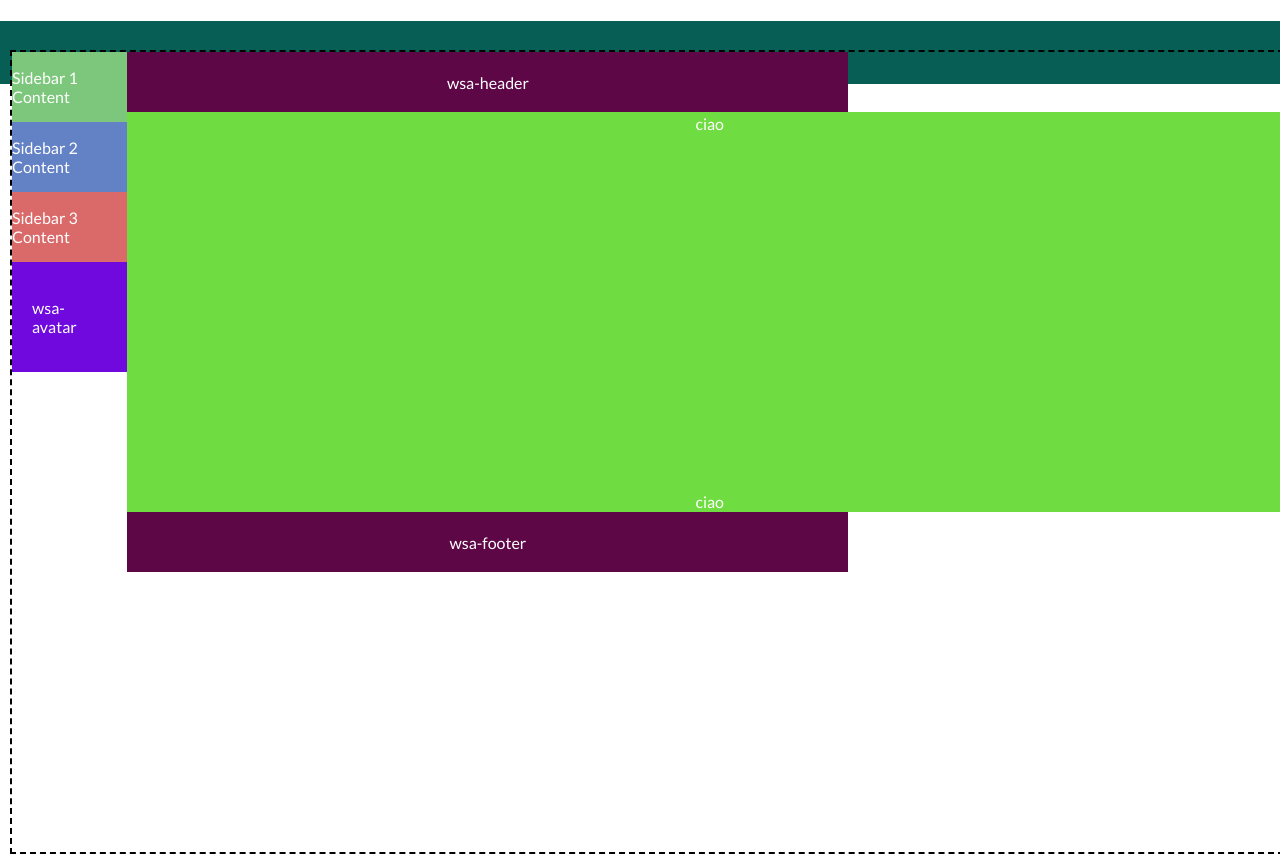
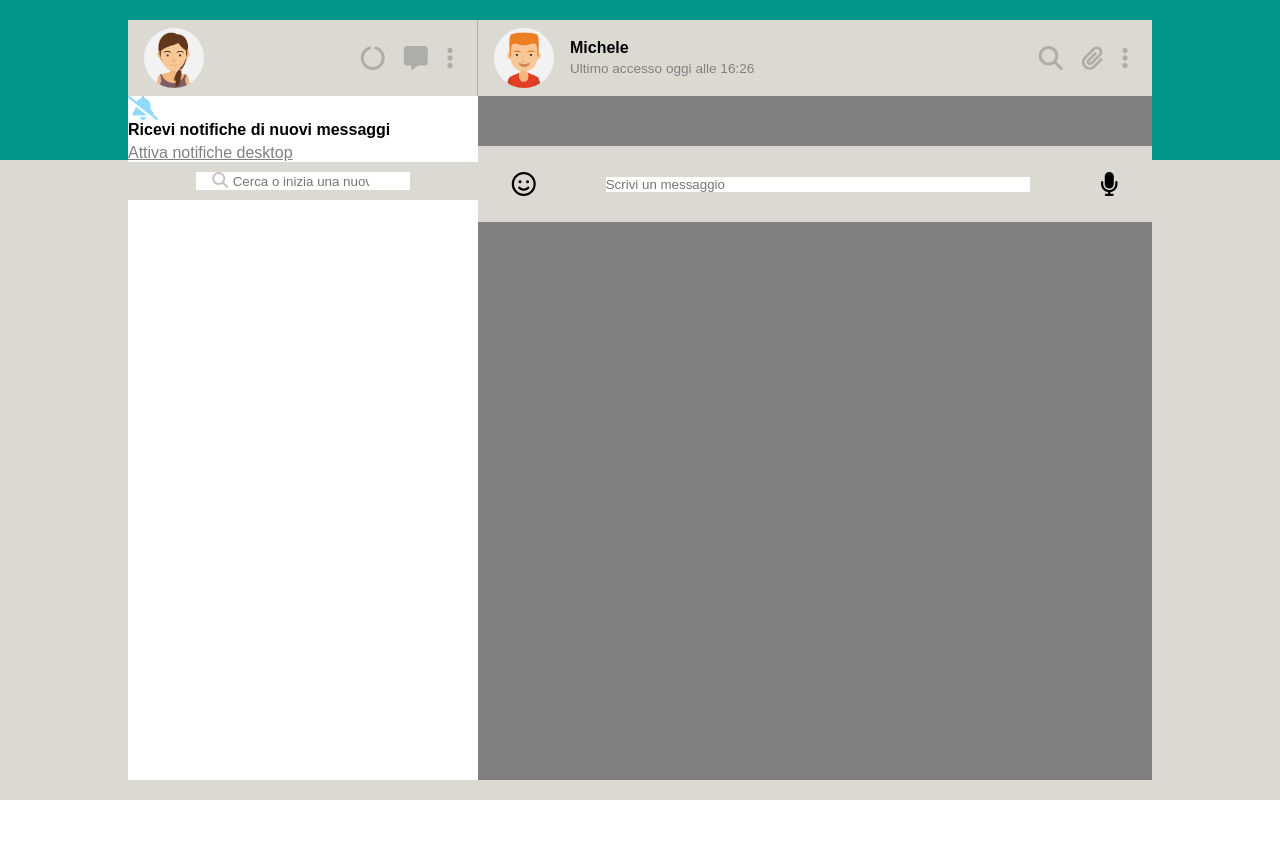
Before and after one commit to leamusa/html-css-boolzapp, a plain HTML site: page index.html in a window 1280 px wide. After the commit the page ends 800 px from the top, so only its background shows below. Drawn offline with Linux system fonts and the light colour scheme.

Commit message:
add notifics-text,search bar,contcts,sidebar dx to finish

```diff
--- a/assets/css/style.css
+++ b/assets/css/style.css
@@ -1,209 +1,360 @@
-* body {
-  margin: 0;
-  padding: 0;
-  font-family: "Lato", sans-serif;
-}
-#backgrd .container {
-  height: 100vh;
-  display: flex;
-  background: linear-gradient(from top, #b9b8b2, to bottom #757a7b);
-}
-.header {
-  background-color: #075e54;
-  height: 63px;
-  position: relative;
-  width: 100%;
-}
-.main-container {
-  display: flex;
-  justify-content: center;
-  position: absolute;
-  top: 50px;
-  bottom: auto;
-  width: ;
-  height: fit-content;
-  margin: auto;
-  border: 2px dashed;
-}
-.left {
-}
-.sidebar {
-  color: #fff;
-  margin: auto 0;
-  display: flex;
+:root {
+  --left-sidebar-width: 350px;
 }
 
-/* Add more sidebar */
-.sidebar-1 {
-  background-color: #7dc77d; /* Green */
-}
-
-.sidebar-2 {
-  background-color: #6381c5; /* Blue */
-}
-
-.sidebar-3 {
-  background-color: #da6a6a; /* Red */
-}
-
-/* wsa-avatar outside of sidebar */
-.wsa-avatar {
-  background-color: #7009dd;
-  padding: 20px;
-  color: white;
-}
-.right {
-}
-
-.wsa-container {
-  width: 100%;
-  display: flex;
-  flex-direction: column;
-}
-
-.wsa-main {
-  background-color: #6fdc41;
-  flex-grow: 3;
-  color: #fff;
-  max-width: 468px;
-  width: 100%;
-}
-.chat {
-  display: flex;
-  flex-direction: column-reverse;
-  max-width: 607px;
-  height: 397px;
-  align-items: stretch;
-  flex-wrap: nowrap;
-  align-content: space-between;
-  justify-content: space-between;
-}
-
-#chat .sent {
-  background-color: #7bb7b0;
-  height: 85px;
-  position: relative;
-  width: 146px;
-  display: flex-end;
-}
-#chat .received {
-  background-color: #075e54;
-  height: 85px;
-  position: relative;
-  width: 146px;
-  display: flex-start;
-}
-
-.wsa-header,
-.wsa-footer {
-  display: flex;
-  justify-content: center;
-  align-items: center;
-  background-color: #5e0747;
-  color: #fff;
-  height: 31px;
-  width: 721px;
-}
-
-/* Media query ----------------------------------- */
-/* Media query per tablet */
-@media (max-width: 1024px) {
-  .main-container {
-    width: 80%;
-    height: auto;
-    left: 10px;
-    right: 10px;
-  }
-
-  .sidebar {
-    flex-direction: column;
-    margin: 0;
-    text-align: center;
-  }
-
-  .wsa-avatar {
-    margin-top: 0;
-  }
-  .sent {
-    background-color: #7bb7b0;
-    height: 85px;
-    position: relative;
-    width: 146px;
-    display: flex;
-    justify-content: flex-end;
-  }
-  .received {
-    background-color: #075e54;
-    height: 85px;
-    position: relative;
-    width: 146px;
+@media screen and (max-width: 796px;) {
+  :root {
+    --left-sidebar-width: 200px;
   }
 }
 
-/* Media query per dispositivi mobili */
-@media (min-width: 556px) {
-  .main-container {
-    width: 100%;
-    height: 100vh;
-    left: 10px;
-    right: 10px;
+/* RESET */
+
+* {
+  margin: 0;
+  padding: 0;
+  box-sizing: border-box;
+}
+
+img {
+  max-width: 100%;
+}
+
+/* VIEWPORT SETTINGS */
+
+.wrapper {
+  height: 100vh;
+  background: linear-gradient(
+    to bottom,
+    #009689 0%,
+    #009689 20%,
+    #dbdad2 20%,
+    #dbdad2 100%
+  );
+}
+
+/* Debug */
+
+.app-container * {
+  /* border: 1px solid black; */
+}
+
+/* COMMON */
+
+i {
+  cursor: pointer;
+  font-size: 1.5rem;
+}
+
+body {
+  font-family: sans-serif;
+}
+
+.header,
+footer {
+  display: flex;
+  justify-content: space-between;
+  align-items: center;
+  height: 10%;
+  background-color: #dbdad2;
+}
+
+.header img,
+.contact-item img {
+  border-radius: 50%;
+  width: 60px;
+  height: 60px;
+  margin-left: 1rem;
+}
+
+.header ul {
+  display: flex;
+  gap: 1.2rem;
+  margin-right: 1.5rem;
+  list-style-type: none;
+}
+
+.header li {
+  color: rgba(128, 128, 128, 0.5);
+}
+
+.recent-text,
+.last-seen {
+  font-size: 0.85rem;
+  color: gray;
+}
+
+.sent,
+.received {
+  max-width: 70%;
+  border-radius: 10px;
+  height: 95%;
+}
+
+/* MAIN */
+
+.app-container {
+  display: flex;
+  position: relative;
+  top: 2.5%;
+  left: 10%;
+  width: 80%;
+  height: 95%;
+  background-color: gray;
+}
+
+/* Sidebar sx */
+
+.left-sidebar .header {
+  border-right: 1px solid rgba(128, 128, 128, 0.5);
+}
+
+.left-sidebar {
+  width: 350px;
+  background-color: white;
+}
+
+/**************************************************************************************** Notifics***************************************************************************************/
+
+.left-sidebar .notification {
+  display: flex;
+  align-items: center;
+  gap: 1rem;
+  height: 10%;
+  background-color: #8fdafd;
+}
+
+.notifics-text h4 {
+  margin-bottom: 5px;
+}
+
+.notifics-text span {
+  color: gray;
+  text-decoration: underline;
+}
+
+.notifics .bell {
+}
+
+.bell i {
+  color: #8fdafd;
+}
+
+/**************************************************************************************** Search-bar ***************************************************************************************/
+
+.search-bar {
+  display: flex;
+  align-items: center;
+  height: 5%;
+  background-color: #dbdad2;
+}
+
+.search-control {
+  margin: 0 auto;
+  background-color: white;
+}
+
+.search-bar .fa-search {
+  margin-left: 1rem;
+  font-size: 1rem;
+  color: rgb(196, 196, 196);
+}
+
+.search-bar input,
+footer input {
+  width: 70%;
+  outline: none;
+  border: none;
+}
+
+/**************************************************************************************** Contacts***************************************************************************************/
+
+.contacts {
+  list-style-type: none;
+  height: 75%;
+  overflow-y: auto;
+}
+
+.contact-item {
+  display: flex;
+  align-items: center;
+  height: calc(100% / 7);
+  border-bottom: 1px solid rgb(237, 237, 237);
+}
+
+.contact-content {
+  margin-left: 1rem;
+  width: 60%;
+}
+
+.contact-name {
+  margin-bottom: 2px;
+}
+
+.recent-text {
+  opacity: 0.5;
+}
+
+.recent-text-time {
+  position: relative;
+  top: -15px;
+  color: lightgray;
+  font-size: 0.7rem;
+}
+
+/**************************************************************************************** Sidebar-dx ***************************************************************************************/
+
+/* Header ******************************************************************************/
+
+.right-sidebar {
+  width: calc(100% - var(--left-sidebar-width));
+}
+
+.current-chat {
+  display: flex;
+  align-items: center;
+  width: 100%;
+}
+
+/****************************************** Chat *****************************************************************************/
+
+.chat-box {
+  display: flex;
+  flex-direction: column;
+  gap: 1rem;
+  width: 80%;
+  margin: 0 auto;
+  padding-top: 50px;
+}
+
+.sent {
+  align-self: flex-end;
+  background-color: #d7f9bb;
+}
+
+.received {
+  background-color: #dbdad2;
+}
+
+.text-content {
+  display: flex;
+  gap: 0.5rem;
+  padding: 1rem;
+}
+
+/********************************** FOOTER *************************************************************************************************************************************************************************/
+
+.footer-box {
+  display: flex;
+  justify-content: space-between;
+  align-items: center;
+  margin: 0 auto;
+  width: 90%;
+}
+
+footer input {
+}
+
+/********************************* Media Query *********************************************** ***********************************************************************************************/
+
+@media screen and (max-width: 990px) {
+  footer input {
+    width: 80%;
   }
-  .header {
+}
+
+@media screen and (max-width: 911px) {
+  .left-sidebar .notification,
+  .left-sidebar .contact-content,
+  .left-sidebar .recent-text-time {
+    display: none;
+  }
+}
+
+@media screen and (max-width: 730px) {
+  .left-sidebar .actions li:nth-of-type(2) {
+    /* I had to put a mediaquery more to have the 3 scree*/
+    display: none;
+  }
+}
+
+/******************************************************* Tablet *******************************/
+
+@media screen and (max-width: 540px) {
+  /******************************************************* App *******************************/
+  .app-container,
+  .contacts {
+    height: 100%;
+  }
+
+  .app-container {
+    position: static;
     width: 100%;
   }
-  /* Altri adattamenti per tablet */
+
+  /****************************** Sidebar sx  *************************************************** */
+
+  .left-sidebar {
+    width: 15%;
+  }
+
+  .left-sidebar .actions {
+    display: none;
+  }
+
+  .left-sidebar .search-bar {
+    display: none;
+  }
+
+  .left-sidebar .contacts {
+    height: 90%;
+  }
+
+  .left-sidebar .header,
+  .left-sidebar .contact-item {
+    justify-content: center;
+  }
+
+  .left-sidebar .contact-item {
+    height: calc(100% / 8);
+  }
+
+  .left-sidebar .header img,
+  .left-sidebar .contact-item img {
+    margin: 0;
+  }
+
+  /************************************************************************************************************************************************ Sidebar dx **************/
+
+  .right-sidebar {
+    width: 85%;
+  }
+
+  .chat-box {
+    width: 90%;
+  }
+
+  .sent,
+  .received {
+    max-width: 80%;
+  }
 }
 
-/* Media query per dispositivi mobili */
-@media (max-width: 768px) {
-  .main-container {
-    width: 100%;
-    height: 80vh;
-    left: 5px;
-    right: 5px;
+/********************************* Mobile ******************************************************************/
+
+@media screen and (max-width: 504px) {
+  .left-sidebar,
+  .right-sidebar .actions,
+  .fa-face-smile:before,
+  .fa-microphone:before {
+    display: none;
   }
 
-  .header,
-  .sidebar,
-  .sidebar-1,
-  .sidebar-2,
-  .sidebar-3 {
-    display: none;
+  footer input {
+    width: 100%;
   }
-  .wsa-avatar {
-    display: flex;
-    flex-direction: column;
-    align-items: center;
-    justify-content: center;
-    width: 62px;
-    height: 480px;
+
+  .right-sidebar {
+    width: 100%;
   }
 }
-.wsa-main {
-  display: flex;
-  flex-direction: column;
-  align-items: center;
-  justify-content: center;
-  max-width: 100%;
-  height: 400px;
-}
-
-.wsa-header,
-.wsa-footer {
-  display: flex;
-  justify-content: center;
-  align-items: center;
-  background-color: #5e0747;
-  color: #fff;
-  height: 60px;
-  /* Altri stili per header e footer su dispositivi mobili */
-}
-
-media (max-width: 768px) .wsa-avatar {
-  display: flex;
-  flex-direction: column;
-  align-items: center;
-  justify-content: center;
-  width: 84px;
-  height: 481px;
-}
--- a/index.html
+++ b/index.html
@@ -5,72 +5,99 @@
     <meta name="viewport" content="width=device-width, initial-scale=1.0" />
     <link rel="stylesheet" href="./assets/css/style.css" />
     <link
-      href="https://fonts.googleapis.com/css2?family=Lato:wght@400;700&display=swap"
       rel="stylesheet"
+      href="https://cdnjs.cloudflare.com/ajax/libs/font-awesome/6.4.2/css/all.min.css"
+      integrity="sha512-z3gLpd7yknf1YoNbCzqRKc4qyor8gaKU1qmn+CShxbuBusANI9QpRohGBreCFkKxLhei6S9CQXFEbbKuqLg0DA=="
+      crossorigin="anonymous"
+      referrerpolicy="no-referrer"
     />
+    <title>Boolzapp</title>
   </head>
-
   <body>
-    <!---container back-->
-    <div class="backgrd-container">
-      <!-- Header -->
-      <div class="header">
-        <h1></h1>
-      </div>
-
-      <!-- main container -->
-      <div class="main-container">
-        <!-- Sidebar 1 -->
-        <div class="left">
-          <div class="sidebar-container">
-          <div class="sidebar sidebar-1">
-              <p>Sidebar 1 Content</p>
+    <main>
+      <div class="wrapper">
+        <div class="app-container">
+          <!--------------------------------------------------- Sidebar sinistra -->
+          <div class="left-sidebar">
+            <!---------------------------------------------------- Header -->
+            <div class="header">
+              <img src="./assets/img/avatar_io.jpg" alt="user-avatar" />
+              <ul class="actions">
+                <li><i class="fa-solid fa-circle-notch"></i></li>
+                <li><i class="fa-solid fa-message"></i></li>
+                <li><i class="fa-solid fa-ellipsis-vertical"></i></li>
+              </ul>
             </div>
-
-            <!-- Sidebar 2 -->
-            <div class="sidebar sidebar-2">
-              <p>Sidebar 2 Content</p>
+            <!------------------------------------------------------- End Header -->
+            <!------------------------------------- Notifics -->
+            <div class="notifics">
+              <div class="bell">
+                <i class="fa-solid fa-bell-slash"></i>
+              </div>
+              <div class="notifics-text">
+                <h4>Ricevi notifiche di nuovi messaggi</h4>
+                <span>Attiva notifiche desktop</span>
+              </div>
             </div>
-
-            <!-- Sidebar 3 -->
-            <div class="sidebar sidebar-3">
-              <p>Sidebar 3 Content</p>
+            <!-----------------------------------------End Notifics ----->
+            <!-- Search-bar ---------------->
+            <div class="search-bar">
+              <div class="search-control">
+                <label for="search">
+                  <i class="fa fa-search" aria-hidden="true"></i>
+                </label>
+                <input
+                  id="search"
+                  type="search"
+                  placeholder="Cerca o inizia una nuova chat"
+                />
+              </div>
             </div>
-
-            <!-- wsa-avatar -->
-            <div class="wsa-avatar">
-              <p>wsa-avatar</p>
+            <!------------------------------------------------- research of contacts-->
+            <!---------------------------------------- Contacts -->
+            <ul class="contacts">
+              <!---------------------------- Contact-list -->
+            </ul>
+            <!---End ---- Contacts -->
+          </div>
+          <!-- End----- sidebar sx -->
+          <!-- Sidebar --- dx -->
+          <div class="right-sidebar">
+            <div class="header">
+              <!-- Info current chat -->
+              <div class="current-chat">
+                <img
+                  src="./assets/img/avatar_1.jpg"
+                  alt="current chat contact avatar"
+                />
+                <div class="contact-content">
+                  <h4 class="contact-name">Michele</h4>
+                  <span class="last-seen">Ultimo accesso oggi alle 16:26</span>
+                </div>
+              </div>
+              <!---------------------------------------- Info actions --------------------->
+              <ul class="actions">
+                <li><i class="fa-solid fa-search"></i></li>
+                <li><i class="fa-solid fa-paperclip"></i></li>
+                <li><i class="fa-solid fa-ellipsis-vertical"></i></li>
+              </ul>
             </div>
+            <main>
+              <div class="chat-box">
+                <!----------------------------- Chat area ---------------------------->
+              </div>
+            </main>
+            <footer>
+              <div class="footer-box">
+                <i class="fa-regular fa-face-smile"></i>
+                <input type="text" placeholder="Scrivi un messaggio" />
+                <i class="fa-solid fa-microphone"></i>
+              </div>
+            </footer>
           </div>
-        </div>
-        <!-- wsa-container-header/main/footer -->
-        <div class="wsa-container">
-          <div class="right"> <!-- right -->
-            <!-- wsa-header -->
-
-            <header class="wsa-header">
-            <p>wsa-header</p>
-          </header>
-
-          <!-- wsa-main -->
-          <main class="wsa-main">
-          <!-- class-chat -->
-            <div class="chat">
-            <div class="sent">ciao</div>
-              <!-- /.sent -->
-              <div class="received">ciao</div>
-              <!-- /.received -->
-
-            </div>
-            <!-- /.chat -->
-          </main>
-
-          <!-- wsa-footer -->
-          <footer class="wsa-footer">
-            <p>wsa-footer</p>
-          </footer>
+          <!-- End ----- Sidebar dx -->
         </div>
       </div>
-    </div>
+    </main>
   </body>
 </html>
```
